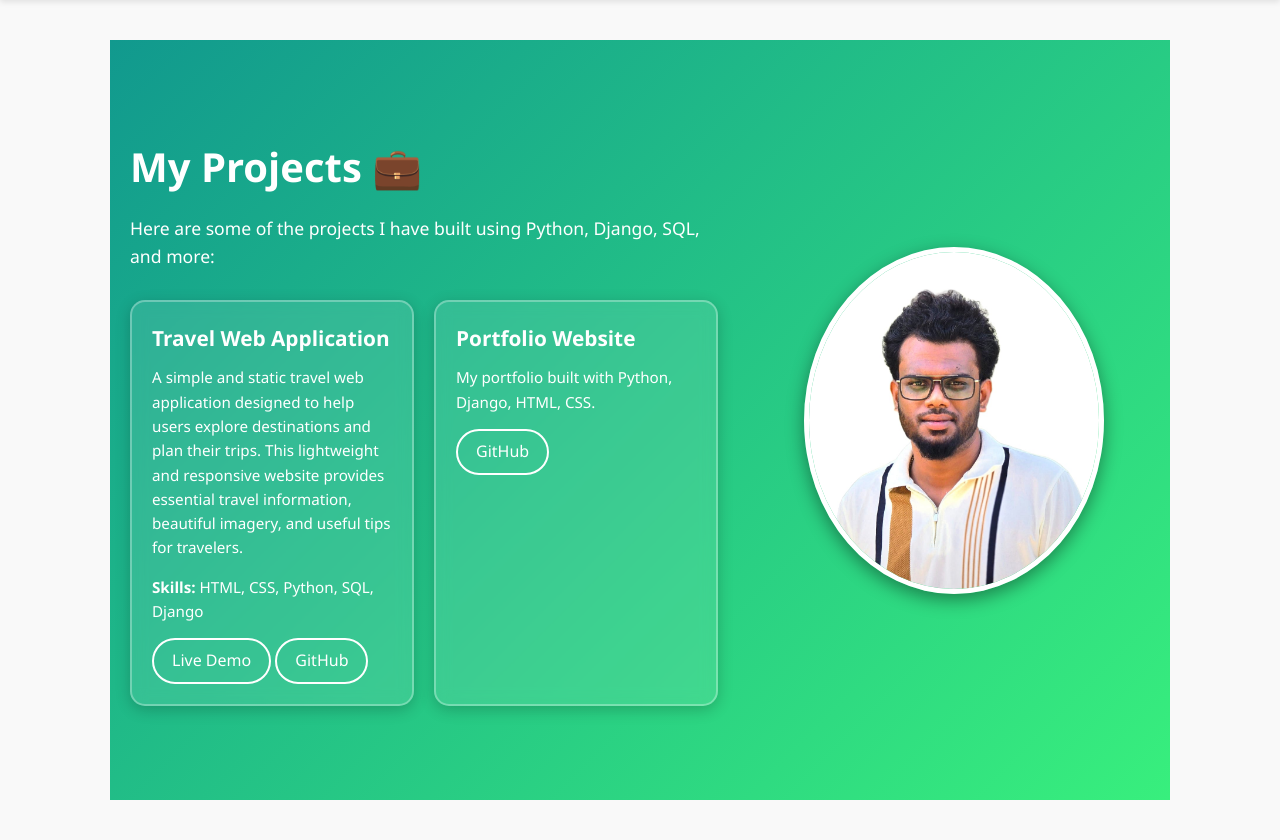
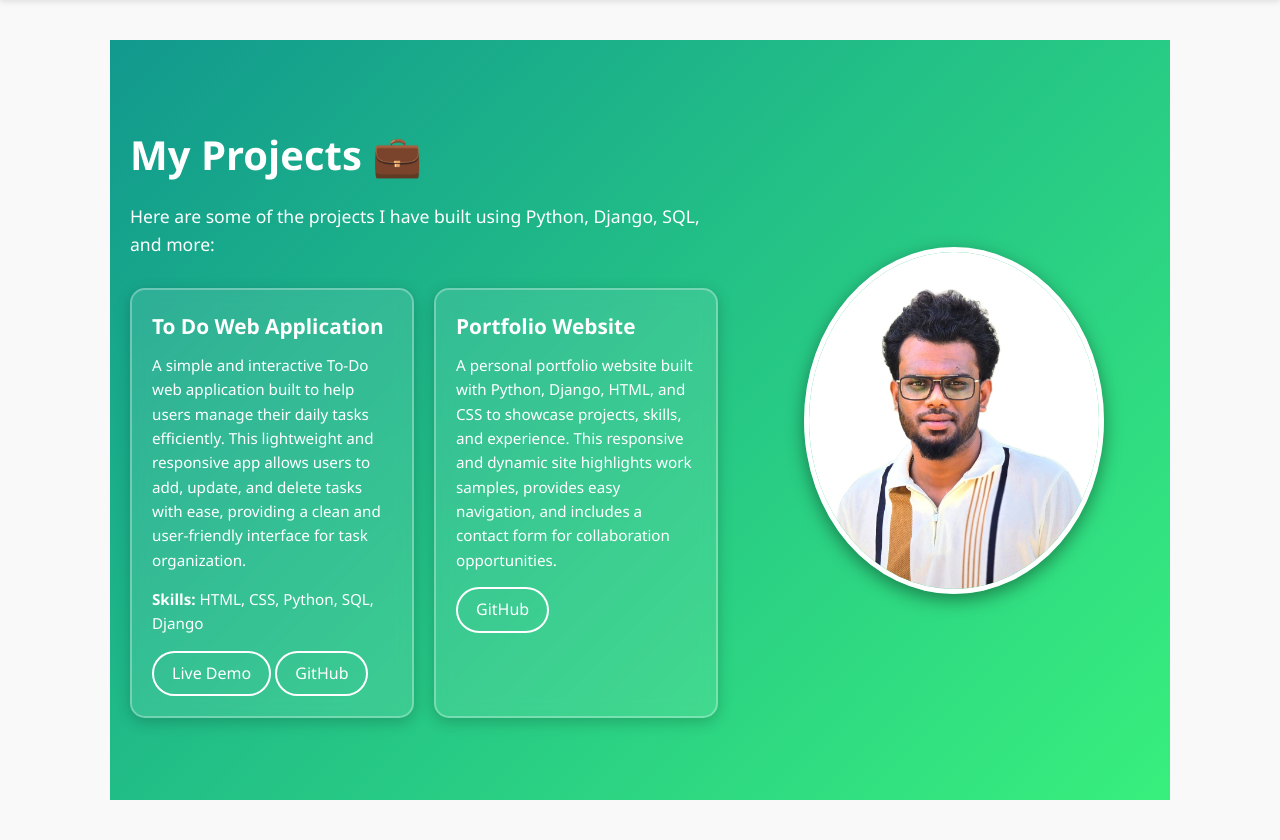
Before and after one commit to kalidasr25/kalidas_portfolio, a Django app: page /projects/ in a window 1280 px wide. Shown: the part 68-908 px from the top of the page. Run offline with Django 5.2, Linux system fonts and the light colour scheme.

Commit message:
Updated portfolio website with new changes

```diff
--- a/main/templates/main/projects.html
+++ b/main/templates/main/projects.html
@@ -9,22 +9,23 @@
             <div class="projects-cards">
                 <div class="card">
     <div class="project-card">
-        <h3>Travel Web Application</h3>
+        <h3>To Do Web Application</h3>
         <p>
-            A simple and static travel web application designed to help users explore destinations and plan their trips.
-            This lightweight and responsive website provides essential travel information, beautiful imagery, and useful tips for travelers.
+            A simple and interactive To-Do web application built to help users manage their daily tasks efficiently.
+This lightweight and responsive app allows users to add, update, and delete tasks with ease, providing a clean and user-friendly interface for task organization.
         </p>
         <p><strong>Skills:</strong> HTML, CSS, Python, SQL, Django</p>
         <!-- Live Demo button -->
-        <a href="https://kalidas23.pythonanywhere.com/" target="_blank" class="btn btn-outline">Live Demo</a>
+        <a href="https://kd0859.pythonanywhere.com/" target="_blank" class="btn btn-outline">Live Demo</a>
         <!-- GitHub button -->
-        <a href="https://github.com/kalidasr25/travel-web-app" target="_blank" class="btn btn-outline">GitHub</a>
+        <a href="https://github.com/kalidasr25/todo-webapp" target="_blank" class="btn btn-outline">GitHub</a>
     </div>
 </div>
 
                 <div class="card">
                     <h3>Portfolio Website</h3>
-                    <p>My portfolio built with Python, Django, HTML, CSS.</p>
+                    <p>A personal portfolio website built with Python, Django, HTML, and CSS to showcase projects, skills, and experience.
+This responsive and dynamic site highlights work samples, provides easy navigation, and includes a contact form for collaboration opportunities.</p>
                     <a href="https://github.com/kalidasr25" target="_blank" class="btn btn-outline">GitHub</a>
                 </div>
             </div>
--- a/main/templates/main/skills.html
+++ b/main/templates/main/skills.html
@@ -9,7 +9,7 @@
             <div class="hero-buttons">
                 <span class="btn btn-outline">Python – Intermediate</span>
                 <span class="btn btn-outline">Django – Beginner</span>
-                <span class="btn btn-outline">SQL (PostgreSQL, SQLite) – Beginner</span>
+                <span class="btn btn-outline">SQL (MySQL, SQLite) – Intermediate</span>
                 <span class="btn btn-outline">HTML & CSS – Intermediate</span>
             </div>
         </div>
```
